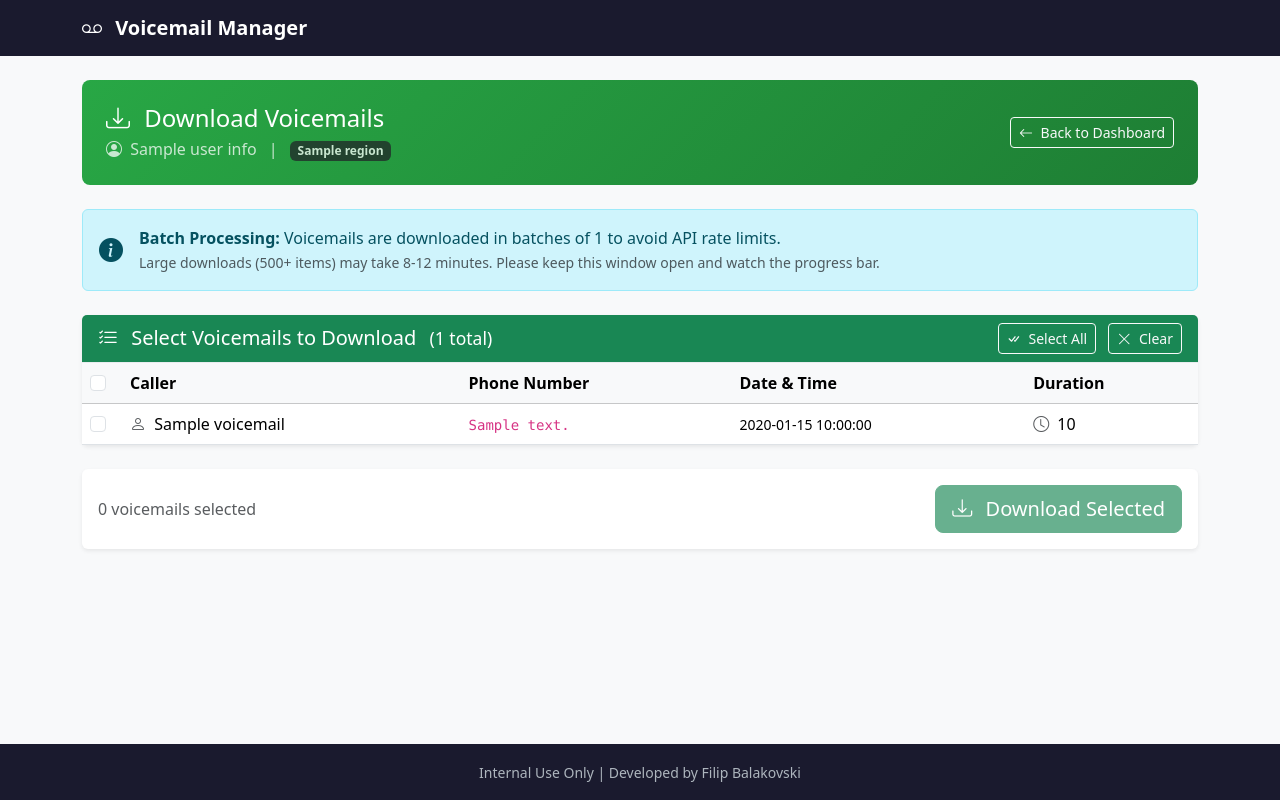
After one commit to filipbal/genesys-voicemail-manager, a Flask app: template templates/download.html in a window 1280 px wide. The commit adds this page. Run offline with Flask 3, Linux system fonts and the light colour scheme; the template is opened without the code that fills it: most values are stand-ins (such as "Sample title", 1, 10 or a date in 2020); some libraries are stand-ins or nearby versions.

Commit message:
Increase gunicorn timeout to 15 mins, add download template, modify dashboard, update app, downloads enabled

```diff
--- a/app.py
+++ b/app.py
@@ -67,6 +67,9 @@ os.makedirs(TEMP_DIR, exist_ok=True)
 # ============================================================================
 # CONFIGURATION
 # ============================================================================
+
+# FEATURE FLAGS
+ENABLE_DOWNLOADS = True  # Set to False to disable all download functionality
 
 API_PAGE_SIZE = 50  # Max items per API page (Genesys limit for /me/messages)
 DISPLAY_PAGE_SIZE = 50  # Items per UI page
@@ -811,13 +814,19 @@ def dashboard():
                          has_next=page < total_pages,
                          page_size=DISPLAY_PAGE_SIZE,
                          start_idx=start_idx + 1 if total_count > 0 else 0,
-                         end_idx=min(end_idx, total_count))
+                         end_idx=min(end_idx, total_count),
+                         enable_downloads=ENABLE_DOWNLOADS)
 
 
 @app.route('/download/<message_id>')
 @login_required
 def download_single(message_id):
     """Download a single voicemail as WAV file"""
+    # Check if downloads are enabled
+    if not ENABLE_DOWNLOADS:
+        flash('Download functionality is currently disabled.', 'warning')
+        return redirect(url_for('dashboard'))
+
     access_token = session.get('access_token')
     region_host = session.get('region_host')
 
@@ -849,6 +858,11 @@ def download_single(message_id):
 @login_required
 def download_page():
     """Download page - bulk download with selection UI"""
+    # Check if downloads are enabled
+    if not ENABLE_DOWNLOADS:
+        flash('Download functionality is currently disabled.', 'warning')
+        return redirect(url_for('dashboard'))
+
     access_token = session.get('access_token')
     region_host = session.get('region_host')
     region_key = session.get('region_key')
@@ -880,6 +894,10 @@ def api_download_bulk():
     This endpoint starts the download process and returns a progress_id
     that can be used to track progress via the /api/download-progress/<id> endpoint
     """
+    # Check if downloads are enabled
+    if not ENABLE_DOWNLOADS:
+        return jsonify({'success': False, 'error': 'Download functionality is disabled'}), 403
+
     access_token = session.get('access_token')
     region_host = session.get('region_host')
     user_info = session.get('user_info', {})
@@ -921,6 +939,10 @@ def api_download_bulk():
 @login_required
 def download_progress_stream(progress_id):
     """Server-Sent Events stream for download progress"""
+    # Check if downloads are enabled
+    if not ENABLE_DOWNLOADS:
+        return jsonify({'error': 'Download functionality is disabled'}), 403
+
     def generate():
         """Generator function for SSE"""
         access_token = session.get('access_token')
@@ -1044,6 +1066,11 @@ def download_progress_stream(progress_id):
 @login_required
 def download_zip_file(progress_id):
     """Download the generated ZIP file"""
+    # Check if downloads are enabled
+    if not ENABLE_DOWNLOADS:
+        flash('Download functionality is currently disabled.', 'warning')
+        return redirect(url_for('dashboard'))
+
     if progress_id not in progress_data:
         flash('Download not found or expired.', 'danger')
         return redirect(url_for('download_page'))
@@ -1072,7 +1099,11 @@ def download_zip_file(progress_id):
 @app.route('/download-all')
 @login_required
 def download_all():
-    """Legacy endpoint - redirect to new download page"""
+    """Legacy endpoint - redirect to new download page or show disabled message"""
+    if not ENABLE_DOWNLOADS:
+        flash('Download functionality is currently disabled.', 'warning')
+        return redirect(url_for('dashboard'))
+
     return redirect(url_for('download_page'))
 
 
--- /dev/null
+++ b/templates/download.html
@@ -0,0 +1,419 @@
+{% extends "base.html" %}
+
+{% block title %}Download Voicemails{% endblock %}
+
+{% block content %}
+<!-- User Info Banner -->
+<div class="user-info" style="background: linear-gradient(135deg, #28a745 0%, #1e7e34 100%);">
+    <div class="row align-items-center">
+        <div class="col-md-8">
+            <h4 class="mb-1">
+                <i class="bi bi-download me-2"></i>
+                Download Voicemails
+            </h4>
+            <p class="mb-0 opacity-75">
+                <i class="bi bi-person-circle me-1"></i> {{ user_info.get('name', 'User') }}
+                <span class="mx-2">|</span>
+                <span class="badge bg-dark">{{ region.get('name', 'Unknown Region') }}</span>
+            </p>
+        </div>
+        <div class="col-md-4 text-md-end mt-3 mt-md-0">
+            <a href="{{ url_for('dashboard') }}" class="btn btn-outline-light btn-sm">
+                <i class="bi bi-arrow-left me-1"></i> Back to Dashboard
+            </a>
+        </div>
+    </div>
+</div>
+
+<!-- Batch Processing Info -->
+<div class="alert alert-info mb-4">
+    <div class="d-flex align-items-center">
+        <i class="bi bi-info-circle-fill me-3 fs-4"></i>
+        <div>
+            <strong>Batch Processing:</strong> Voicemails are downloaded in batches of {{ batch_size }} to avoid API rate limits.
+            <br><small class="text-muted">Large downloads (500+ items) may take 8-12 minutes. Please keep this window open and watch the progress bar.</small>
+        </div>
+    </div>
+</div>
+
+<!-- Voicemail Selection -->
+<div class="card mb-4">
+    <div class="card-header d-flex justify-content-between align-items-center bg-success text-white">
+        <h5 class="mb-0">
+            <i class="bi bi-list-check me-2"></i>
+            Select Voicemails to Download
+            <small class="ms-2">({{ voicemail_count }} total)</small>
+        </h5>
+        <div>
+            <button class="btn btn-outline-light btn-sm me-2" onclick="selectAll()">
+                <i class="bi bi-check-all me-1"></i> Select All
+            </button>
+            <button class="btn btn-outline-light btn-sm" onclick="selectNone()">
+                <i class="bi bi-x-lg me-1"></i> Clear
+            </button>
+        </div>
+    </div>
+    <div class="card-body p-0">
+        {% if voicemails %}
+        <div class="table-responsive" style="max-height: 400px; overflow-y: auto;">
+            <table class="table table-hover mb-0">
+                <thead class="table-light sticky-top">
+                    <tr>
+                        <th scope="col" style="width: 40px;">
+                            <input type="checkbox" class="form-check-input" id="selectAllCheckbox"
+                                   onchange="toggleSelectAll(this)">
+                        </th>
+                        <th scope="col">Caller</th>
+                        <th scope="col">Phone Number</th>
+                        <th scope="col">Date & Time</th>
+                        <th scope="col">Duration</th>
+                    </tr>
+                </thead>
+                <tbody>
+                    {% for vm in voicemails %}
+                    <tr class="voicemail-row">
+                        <td>
+                            <input type="checkbox" class="form-check-input voicemail-checkbox"
+                                   value="{{ vm.id }}" data-caller="{{ vm.caller_name }}">
+                        </td>
+                        <td>
+                            <i class="bi bi-person me-1 text-muted"></i>
+                            {{ vm.caller_name }}
+                        </td>
+                        <td>
+                            <code>{{ vm.caller_address or 'N/A' }}</code>
+                        </td>
+                        <td>
+                            <small>{{ vm.created_date }}</small>
+                        </td>
+                        <td>
+                            <i class="bi bi-clock me-1 text-muted"></i>
+                            {{ vm.duration }}
+                        </td>
+                    </tr>
+                    {% endfor %}
+                </tbody>
+            </table>
+        </div>
+        {% else %}
+        <div class="text-center py-5">
+            <i class="bi bi-inbox fs-1 text-muted"></i>
+            <h5 class="mt-3 text-muted">No Voicemails Found</h5>
+            <p class="text-muted">Your voicemail inbox is empty.</p>
+        </div>
+        {% endif %}
+    </div>
+</div>
+
+<!-- Download Button -->
+<div class="card">
+    <div class="card-body">
+        <div class="d-flex justify-content-between align-items-center">
+            <div>
+                <span id="selectedCount" class="text-muted">0 voicemails selected</span>
+                <span id="batchInfo" class="text-muted ms-2" style="display: none;">
+                    (will process in <span id="batchCount">0</span> batches)
+                </span>
+            </div>
+            <button type="button" class="btn btn-success btn-lg" id="downloadBtn" onclick="downloadVoicemails()" disabled>
+                <i class="bi bi-download me-2"></i>
+                Download Selected
+            </button>
+        </div>
+    </div>
+</div>
+
+<!-- Progress Modal -->
+<div class="modal fade" id="progressModal" tabindex="-1" data-bs-backdrop="static" data-bs-keyboard="false">
+    <div class="modal-dialog modal-dialog-centered">
+        <div class="modal-content">
+            <div class="modal-header bg-success text-white">
+                <h5 class="modal-title">
+                    <i class="bi bi-download me-2"></i>
+                    Downloading Voicemails
+                </h5>
+            </div>
+            <div class="modal-body">
+                <div class="text-center mb-3">
+                    <div class="spinner-border text-success" role="status" style="width: 3rem; height: 3rem;">
+                        <span class="visually-hidden">Processing...</span>
+                    </div>
+                </div>
+                <p class="text-center mb-2">
+                    Downloaded <strong id="progressDownloaded">0</strong> of <strong id="progressTotal">0</strong> voicemails
+                    <span id="progressPercent" class="text-muted">(0%)</span>
+                </p>
+                <div class="progress mb-3" style="height: 25px;">
+                    <div class="progress-bar bg-success progress-bar-striped progress-bar-animated"
+                         role="progressbar" style="width: 0%;" id="progressBar">
+                        0%
+                    </div>
+                </div>
+                <p class="text-center text-muted small mb-0">
+                    <i class="bi bi-info-circle me-1"></i>
+                    <span id="progressStatus">Preparing download...</span>
+                </p>
+            </div>
+        </div>
+    </div>
+</div>
+
+<!-- Results Modal -->
+<div class="modal fade" id="resultsModal" tabindex="-1" data-bs-backdrop="static">
+    <div class="modal-dialog">
+        <div class="modal-content">
+            <div class="modal-header" id="resultsHeader">
+                <h5 class="modal-title" id="resultsTitle">
+                    <i class="bi bi-check-circle text-success me-2"></i>
+                    Download Complete
+                </h5>
+            </div>
+            <div class="modal-body" id="resultsBody">
+                <!-- Results will be populated here -->
+            </div>
+            <div class="modal-footer">
+                <a href="{{ url_for('dashboard') }}" class="btn btn-secondary">
+                    <i class="bi bi-arrow-left me-1"></i> Back to Dashboard
+                </a>
+                <button type="button" class="btn btn-success" id="downloadZipBtn" style="display: none;">
+                    <i class="bi bi-file-earmark-zip me-1"></i> Download ZIP File
+                </button>
+            </div>
+        </div>
+    </div>
+</div>
+{% endblock %}
+
+{% block extra_js %}
+<script>
+const BATCH_SIZE = {{ batch_size }};
+let selectedVoicemails = [];
+let eventSource = null;
+let progressId = null;
+
+// Voicemail selection handlers
+document.querySelectorAll('.voicemail-checkbox').forEach(checkbox => {
+    checkbox.addEventListener('change', updateSelectedCount);
+});
+
+function toggleSelectAll(checkbox) {
+    document.querySelectorAll('.voicemail-checkbox').forEach(cb => {
+        cb.checked = checkbox.checked;
+    });
+    updateSelectedCount();
+}
+
+function selectAll() {
+    document.querySelectorAll('.voicemail-checkbox').forEach(cb => {
+        cb.checked = true;
+    });
+    document.getElementById('selectAllCheckbox').checked = true;
+    updateSelectedCount();
+}
+
+function selectNone() {
+    document.querySelectorAll('.voicemail-checkbox').forEach(cb => {
+        cb.checked = false;
+    });
+    document.getElementById('selectAllCheckbox').checked = false;
+    updateSelectedCount();
+}
+
+function updateSelectedCount() {
+    const count = document.querySelectorAll('.voicemail-checkbox:checked').length;
+    document.getElementById('selectedCount').textContent = `${count} voicemail${count !== 1 ? 's' : ''} selected`;
+    document.getElementById('downloadBtn').disabled = count === 0;
+
+    // Show batch info for large selections
+    const batchInfo = document.getElementById('batchInfo');
+    const batchCount = document.getElementById('batchCount');
+
+    if (count > BATCH_SIZE) {
+        const batches = Math.ceil(count / BATCH_SIZE);
+        batchCount.textContent = batches;
+        batchInfo.style.display = 'inline';
+    } else {
+        batchInfo.style.display = 'none';
+    }
+
+    // Update list of selected voicemails
+    selectedVoicemails = Array.from(document.querySelectorAll('.voicemail-checkbox:checked'))
+        .map(cb => cb.value);
+}
+
+function downloadVoicemails() {
+    const count = selectedVoicemails.length;
+    if (count === 0) {
+        alert('Please select at least one voicemail');
+        return;
+    }
+
+    // Initialize progress modal
+    document.getElementById('progressTotal').textContent = count;
+    document.getElementById('progressDownloaded').textContent = '0';
+    document.getElementById('progressPercent').textContent = '(0%)';
+    document.getElementById('progressBar').style.width = '0%';
+    document.getElementById('progressBar').textContent = '0%';
+    document.getElementById('progressStatus').textContent = 'Preparing download...';
+
+    const progressModal = new bootstrap.Modal(document.getElementById('progressModal'));
+    progressModal.show();
+
+    // Disable download button
+    const btn = document.getElementById('downloadBtn');
+    btn.disabled = true;
+
+    // Start bulk download
+    fetch('/api/download-bulk', {
+        method: 'POST',
+        headers: { 'Content-Type': 'application/json' },
+        body: JSON.stringify({
+            voicemail_ids: selectedVoicemails
+        })
+    })
+    .then(response => response.json())
+    .then(data => {
+        if (!data.success) {
+            throw new Error(data.error || 'Failed to start download');
+        }
+
+        progressId = data.progress_id;
+
+        // Start listening to progress via SSE
+        const voicemailIdsParam = selectedVoicemails.join(',');
+        eventSource = new EventSource(`/api/download-progress/${progressId}?voicemail_ids=${voicemailIdsParam}`);
+
+        eventSource.onmessage = function(event) {
+            const data = JSON.parse(event.data);
+
+            if (data.error) {
+                console.error('Download error:', data.error);
+                eventSource.close();
+                showError(data.error);
+                return;
+            }
+
+            // Update progress
+            if (data.progress !== undefined) {
+                const progress = Math.min(data.progress, 100);
+                document.getElementById('progressBar').style.width = progress + '%';
+                document.getElementById('progressBar').textContent = progress + '%';
+
+                if (data.processed !== undefined) {
+                    document.getElementById('progressDownloaded').textContent = data.downloaded || data.processed;
+                    document.getElementById('progressPercent').textContent = `(${progress}%)`;
+                }
+
+                if (data.status === 'zipping') {
+                    document.getElementById('progressStatus').textContent = 'Creating ZIP file...';
+                } else if (data.status === 'complete') {
+                    document.getElementById('progressStatus').textContent = 'Download complete!';
+                } else {
+                    document.getElementById('progressStatus').textContent = 'Downloading files...';
+                }
+            }
+
+            // Handle completion
+            if (data.status === 'complete') {
+                eventSource.close();
+
+                setTimeout(() => {
+                    progressModal.hide();
+                    showResults(data);
+                    btn.disabled = false;
+                }, 500);
+            }
+        };
+
+        eventSource.onerror = function(error) {
+            console.error('SSE Error:', error);
+            eventSource.close();
+            progressModal.hide();
+            btn.disabled = false;
+            alert('An error occurred during download. Please try again.');
+        };
+    })
+    .catch(error => {
+        console.error('Download error:', error);
+        progressModal.hide();
+        btn.disabled = false;
+        alert('Failed to start download: ' + error.message);
+    });
+}
+
+function showResults(data) {
+    const resultsBody = document.getElementById('resultsBody');
+    const resultsHeader = document.getElementById('resultsHeader');
+    const resultsTitle = document.getElementById('resultsTitle');
+    const downloadZipBtn = document.getElementById('downloadZipBtn');
+
+    const downloaded = data.downloaded || 0;
+    const failed = data.failed || 0;
+    const total = downloaded + failed;
+
+    let html = '';
+
+    if (failed === 0) {
+        resultsHeader.className = 'modal-header bg-success text-white';
+        resultsTitle.innerHTML = '<i class="bi bi-check-circle me-2"></i>Download Complete';
+        html = `
+            <div class="text-center mb-3">
+                <i class="bi bi-check-circle text-success" style="font-size: 4rem;"></i>
+            </div>
+            <p class="text-center">
+                Successfully downloaded <strong>${downloaded}</strong> voicemail${downloaded !== 1 ? 's' : ''}.
+            </p>
+            <p class="text-center">
+                Click the button below to download your ZIP file.
+            </p>
+        `;
+
+        // Show download button
+        downloadZipBtn.style.display = 'inline-block';
+        downloadZipBtn.onclick = function() {
+            window.location.href = `/api/download-file/${progressId}`;
+        };
+    } else {
+        resultsHeader.className = 'modal-header bg-warning';
+        resultsTitle.innerHTML = '<i class="bi bi-exclamation-triangle me-2"></i>Partial Success';
+        html = `
+            <div class="text-center mb-3">
+                <i class="bi bi-exclamation-triangle text-warning" style="font-size: 4rem;"></i>
+            </div>
+            <p class="text-center">
+                Downloaded <strong>${downloaded}</strong> of <strong>${total}</strong> voicemail${total !== 1 ? 's' : ''}.
+                <br>
+                <span class="text-danger">Failed: ${failed}</span>
+            </p>
+        `;
+
+        if (downloaded > 0) {
+            html += `<p class="text-center">Click the button below to download the available files.</p>`;
+            downloadZipBtn.style.display = 'inline-block';
+            downloadZipBtn.onclick = function() {
+                window.location.href = `/api/download-file/${progressId}`;
+            };
+        }
+    }
+
+    resultsBody.innerHTML = html;
+
+    // Show modal
+    const modal = new bootstrap.Modal(document.getElementById('resultsModal'));
+    modal.show();
+}
+
+function showError(message) {
+    const progressModal = bootstrap.Modal.getInstance(document.getElementById('progressModal'));
+    if (progressModal) {
+        progressModal.hide();
+    }
+
+    alert('Download error: ' + message);
+    document.getElementById('downloadBtn').disabled = false;
+}
+
+// Initialize
+updateSelectedCount();
+</script>
+{% endblock %}
```
Also changed, not shown: gunicorn.conf.py (+4 -5 lines), templates/dashboard.html (+44 -26 lines).
